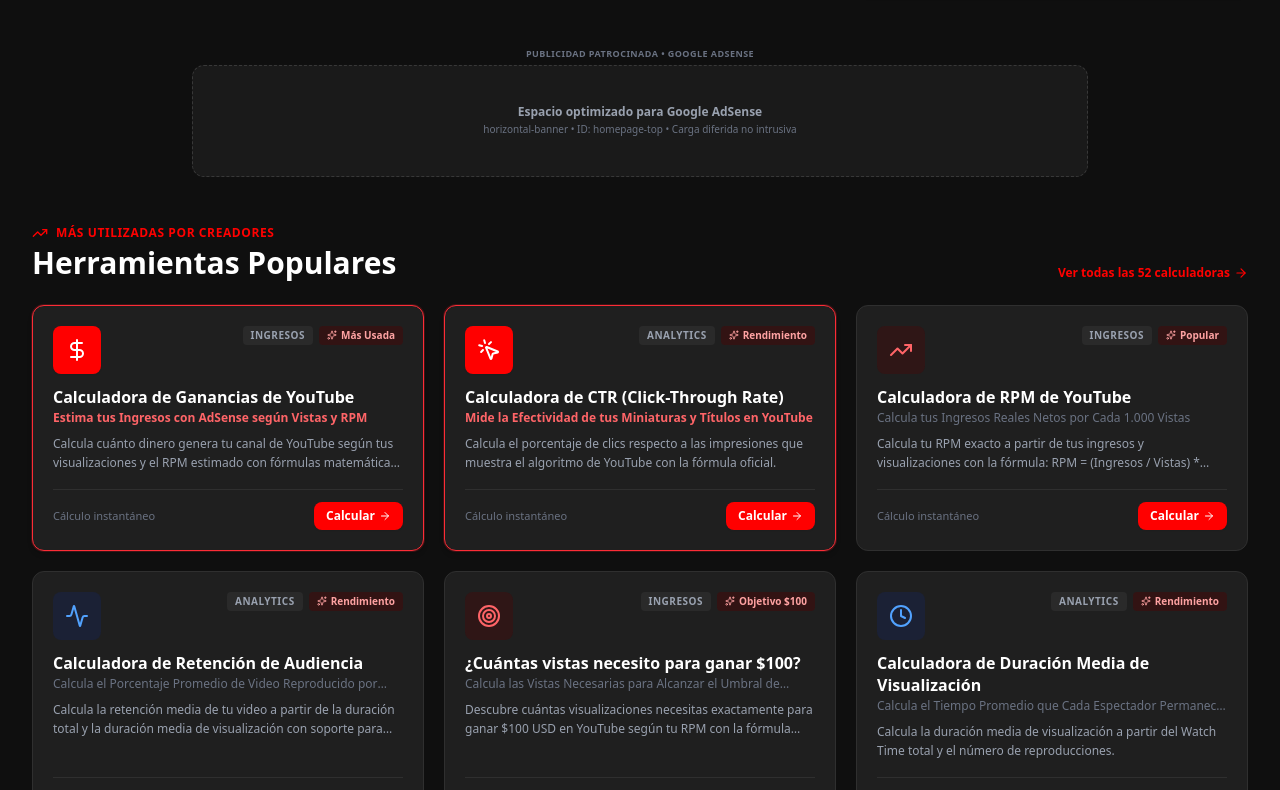
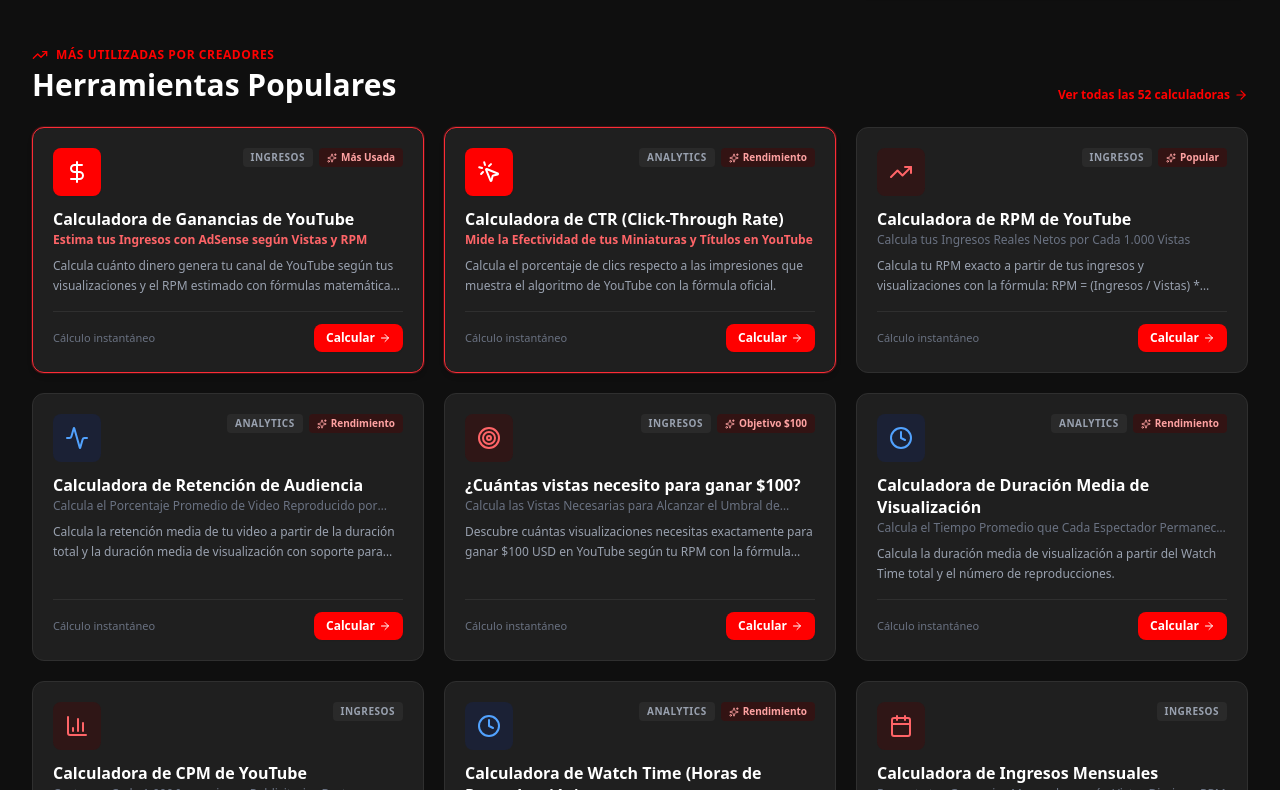
Before and after one commit to mikmusic2356/ytcalculador, a React (Vite) app: page / in a window 1280 px wide. Shown: the part 950-1740 px from the top of the page. Built offline with nearby package versions, Linux system fonts and the light colour scheme; no server answers.

Commit message:
Eliminar Monetag y placeholders de anuncios, inyectar HTML semantico estatico inicial y optimizar renderizado FCP

```diff
--- a/index.html
+++ b/index.html
@@ -16,11 +16,105 @@
     <link href="https://fonts.googleapis.com/css2?family=Plus+Jakarta+Sans:wght@400;500;600;700;800;900&display=swap" rel="stylesheet">
     <!-- Google AdSense -->
     <script async src="https://pagead2.googlesyndication.com/pagead/js/adsbygoogle.js?client=ca-pub-5108692655083046" crossorigin="anonymous"></script>
-    <!-- Monetag -->
-    <script src="https://quge5.com/88/tag.min.js" data-zone="276587" async data-cfasync="false"></script>
   </head>
   <body class="h-full bg-[#F9F9F9] text-[#212121] antialiased selection:bg-[#FF0000] selection:text-white">
-    <div id="root" class="min-h-full flex flex-col"></div>
+    <div id="root" class="min-h-full flex flex-col">
+      <!-- Semantic Static Initial Snapshot for Search Engine Crawlers & Immediate FCP without white flash -->
+      <header class="w-full bg-white border-b border-gray-200 py-4 px-6 shadow-xs">
+        <div class="max-w-7xl mx-auto flex items-center justify-between">
+          <a href="/" class="flex items-center gap-2 text-decoration-none">
+            <span class="text-xl font-extrabold tracking-tighter text-[#212121]">YouTube</span>
+            <span class="text-xl font-light bg-[#FF0000] text-white px-2 py-0.5 rounded-md">Calculador</span>
+          </a>
+          <nav class="flex items-center gap-4 text-xs font-semibold text-gray-700">
+            <a href="/" class="hover:text-red-600">Inicio</a>
+            <a href="/calculadoras" class="hover:text-red-600">Calculadoras</a>
+            <a href="/imagenes" class="hover:text-red-600">Imágenes</a>
+            <a href="/seo" class="hover:text-red-600">SEO YouTube</a>
+            <a href="/guias" class="hover:text-red-600">Guías</a>
+          </nav>
+        </div>
+      </header>
+
+      <main class="flex-1 max-w-7xl mx-auto px-4 sm:px-6 lg:px-8 py-8 space-y-8">
+        <section class="bg-white rounded-2xl p-6 sm:p-8 border border-gray-200 shadow-xs space-y-4">
+          <div class="inline-block px-3 py-1 bg-red-50 text-red-600 text-xs font-bold rounded-full">
+            Plataforma Gratuita y Libre de Métricas para Creadores de Contenido
+          </div>
+          <h1 class="text-3xl sm:text-4xl font-black text-[#212121] tracking-tight">
+            Calculadoras de Ingresos, RPM, CPM, Shorts y SEO para YouTube
+          </h1>
+          <p class="text-sm sm:text-base text-gray-600 max-w-3xl leading-relaxed">
+            Plataforma profesional con más de 75 herramientas interactivas y calculadoras matemáticas verificadas para creadores de YouTube. Estima tus ingresos con AdSense, calcula RPM y CPM real, optimiza el CTR de tus miniaturas, analiza horas de visualización para monetizar y optimiza tus etiquetas y títulos con fórmulas oficiales.
+          </p>
+        </section>
+
+        <!-- Dynamic Content Pillar Categories -->
+        <section class="grid grid-cols-1 md:grid-cols-2 lg:grid-cols-3 gap-6">
+          <div class="bg-white p-6 rounded-2xl border border-gray-200 shadow-xs space-y-3">
+            <h2 class="text-lg font-bold text-[#212121]">💰 Calculadoras de Dinero e Ingresos</h2>
+            <p class="text-xs text-gray-600 leading-relaxed">
+              Herramientas matemáticas para estimar ganancias según visualizaciones, RPM y CPM con las fórmulas oficiales de AdSense y YouTube Shorts.
+            </p>
+            <ul class="space-y-1.5 text-xs text-gray-700">
+              <li><a href="/calculadora-ganancias-youtube" class="text-red-600 hover:underline font-semibold">Calculadora de Ganancias de YouTube</a></li>
+              <li><a href="/calculadora-rpm-youtube" class="text-red-600 hover:underline font-semibold">Calculadora de RPM de YouTube</a></li>
+              <li><a href="/calculadora-cpm-youtube" class="text-red-600 hover:underline font-semibold">Calculadora de CPM de YouTube</a></li>
+              <li><a href="/vistas-para-ganar-100-dolares" class="text-red-600 hover:underline font-semibold">Vistas para Ganar $100 Dólares</a></li>
+              <li><a href="/calculadora-ganancias-shorts" class="text-red-600 hover:underline font-semibold">Calculadora de Ganancias de Shorts</a></li>
+              <li><a href="/calculadora-ingresos-mensuales" class="text-red-600 hover:underline font-semibold">Calculadora de Ingresos Mensuales</a></li>
+            </ul>
+          </div>
+
+          <div class="bg-white p-6 rounded-2xl border border-gray-200 shadow-xs space-y-3">
+            <h2 class="text-lg font-bold text-[#212121]">📊 Analytics y Retención de Audiencia</h2>
+            <p class="text-xs text-gray-600 leading-relaxed">
+              Mide la salud de tu canal: Click-Through Rate (CTR), porcentaje de retención medio, horas de reproducción (Watch Time) y suscriptores por vista.
+            </p>
+            <ul class="space-y-1.5 text-xs text-gray-700">
+              <li><a href="/calculadora-ctr-youtube" class="text-red-600 hover:underline font-semibold">Calculadora de CTR (Click-Through Rate)</a></li>
+              <li><a href="/calculadora-retencion-youtube" class="text-red-600 hover:underline font-semibold">Calculadora de Retención de Audiencia</a></li>
+              <li><a href="/calculadora-watch-time-youtube" class="text-red-600 hover:underline font-semibold">Calculadora de Watch Time (Horas)</a></li>
+              <li><a href="/calculadora-suscriptores-youtube" class="text-red-600 hover:underline font-semibold">Calculadora de Conversión a Suscriptores</a></li>
+              <li><a href="/calculadora-crecimiento-canal" class="text-red-600 hover:underline font-semibold">Calculadora de Crecimiento del Canal</a></li>
+            </ul>
+          </div>
+
+          <div class="bg-white p-6 rounded-2xl border border-gray-200 shadow-xs space-y-3">
+            <h2 class="text-lg font-bold text-[#212121]">🔎 Herramientas SEO y Optimización</h2>
+            <p class="text-xs text-gray-600 leading-relaxed">
+              Optimización textual honesta para miniaturas, generador de palabras clave long-tail, plantillas de descripciones y contador de caracteres.
+            </p>
+            <ul class="space-y-1.5 text-xs text-gray-700">
+              <li><a href="/seo/generador-de-palabras-clave-youtube" class="text-red-600 hover:underline font-semibold">Generador de Palabras Clave</a></li>
+              <li><a href="/seo/contador-de-caracteres-de-titulos-youtube" class="text-red-600 hover:underline font-semibold">Contador de Caracteres para Títulos</a></li>
+              <li><a href="/seo/generador-de-descripciones-youtube" class="text-red-600 hover:underline font-semibold">Generador de Descripciones Estructuradas</a></li>
+              <li><a href="/seo/generador-de-hashtags-youtube" class="text-red-600 hover:underline font-semibold">Generador de Hashtags #CamelCase</a></li>
+              <li><a href="/seo/auditor-seo-youtube" class="text-red-600 hover:underline font-semibold">Auditor SEO Integral para Videos</a></li>
+            </ul>
+          </div>
+        </section>
+
+        <!-- Educational Pillar & Value Section for AdSense -->
+        <section class="bg-white p-6 sm:p-8 rounded-2xl border border-gray-200 shadow-xs space-y-4">
+          <h2 class="text-xl font-bold text-[#212121]">
+            ¿Cómo se calculan los ingresos y métricas de YouTube?
+          </h2>
+          <div class="prose max-w-none text-xs text-gray-600 leading-relaxed space-y-3">
+            <p>
+              El cálculo de ingresos en YouTube se basa en la fórmula matemática oficial de reparto de ingresos de Google AdSense (55% para el creador y 45% para la plataforma en videos largos). El valor de <strong>RPM (Revenue Per Mille)</strong> mide los ingresos netos reales recibidos por cada 1.000 reproducciones totales, mientras que el <strong>CPM (Cost Per Mille)</strong> representa el costo bruto pagado por los anunciantes.
+            </p>
+            <p>
+              Nuestras herramientas ejecutan las fórmulas matemáticas de forma 100% transparente y local en tu navegador sin necesidad de registro, garantizando la privacidad absoluta de tus datos y proporcionando desglose paso a paso de cada resultado.
+            </p>
+          </div>
+        </section>
+      </main>
+
+      <footer class="w-full bg-[#212121] text-gray-400 py-8 px-6 text-xs text-center border-t border-gray-800">
+        <p>© 2026 YouTubeCalculador - VideoCalculator. Plataforma independiente no oficial de herramientas y métricas para creadores.</p>
+      </footer>
+    </div>
     <script type="module" src="/src/main.tsx"></script>
   </body>
 </html>
--- a/public/sw.js
+++ /dev/null
@@ -1,6 +0,0 @@
-self.options = {
-    "domain": "5gvci.com",
-    "zoneId": 11728903
-}
-self.lary = ""
-importScripts('https://5gvci.com/act/files/service-worker.min.js?r=sw')
--- a/src/App.tsx
+++ b/src/App.tsx
@@ -12,24 +12,18 @@
 import { SEO_TOOLS } from './data/seoToolsData';
 import { GUIDES } from './data/guides';
 
-// Lazy-loaded routes for code splitting and instant initial FCP/LCP
-const CalculatorsDirectory = React.lazy(() =>
-  import('./pages/CalculatorsDirectory').then((m) => ({ default: m.CalculatorsDirectory }))
-);
+// Direct imports for key interactive paths for instant FCP and zero-delay rendering
+import { CalculatorEngine } from './components/CalculatorEngine';
+import { CalculatorsDirectory } from './pages/CalculatorsDirectory';
+import { SeoPage } from './pages/SeoPage';
+import { ImagesPage } from './pages/ImagesPage';
+
+// Lazy-load auxiliary administrative and static secondary routes
 const GuidesPage = React.lazy(() =>
   import('./pages/GuidesPage').then((m) => ({ default: m.GuidesPage }))
 );
 const LegalPage = React.lazy(() =>
   import('./pages/LegalPages').then((m) => ({ default: m.LegalPage }))
-);
-const ImagesPage = React.lazy(() =>
-  import('./pages/ImagesPage').then((m) => ({ default: m.ImagesPage }))
-);
-const SeoPage = React.lazy(() =>
-  import('./pages/SeoPage').then((m) => ({ default: m.SeoPage }))
-);
-const CalculatorEngine = React.lazy(() =>
-  import('./components/CalculatorEngine').then((m) => ({ default: m.CalculatorEngine }))
 );
 const AdminDashboard = React.lazy(() =>
   import('./components/AdminDashboard').then((m) => ({ default: m.AdminDashboard }))
--- a/src/components/AdPlacement.tsx
+++ b/src/components/AdPlacement.tsx
@@ -1,39 +1,15 @@
 import React from 'react';
 
 interface AdPlacementProps {
-  slotId: string;
+  slotId?: string;
   format?: 'horizontal-banner' | 'in-content' | 'sidebar-square' | 'footer-anchor';
   className?: string;
 }
 
-export const AdPlacement: React.FC<AdPlacementProps> = ({ slotId, format = 'horizontal-banner', className = '' }) => {
-  return (
-    <div
-      id={`ad-slot-${slotId}`}
-      className={`my-6 mx-auto w-full transition-all ${className}`}
-      aria-label="Espacio publicitario"
-    >
-      <div className="text-[9px] uppercase font-bold text-gray-400 dark:text-gray-500 tracking-wider text-center mb-1 select-none">
-        Publicidad Patrocinada • Google AdSense
-      </div>
-      <div
-        className={`rounded-xl border border-dashed border-gray-300 dark:border-[#383838] bg-white dark:bg-[#1A1A1A] flex flex-col items-center justify-center p-4 text-center transition-colors hover:border-gray-400 dark:hover:border-gray-600 mx-auto ${
-          format === 'horizontal-banner'
-            ? 'h-24 sm:h-28 max-w-4xl'
-            : format === 'sidebar-square'
-            ? 'h-64 max-w-xs'
-            : format === 'in-content'
-            ? 'h-28 max-w-3xl'
-            : 'h-20 max-w-5xl'
-        }`}
-      >
-        <span className="text-xs font-semibold text-gray-500 dark:text-gray-400">
-          Espacio optimizado para Google AdSense
-        </span>
-        <span className="text-[10px] text-gray-400 dark:text-gray-500 mt-0.5">
-          {format} • ID: {slotId} • Carga diferida no intrusiva
-        </span>
-      </div>
-    </div>
-  );
+/**
+ * AdPlacement component - Rendered empty so Google AdSense Auto-Ads
+ * manages ad positions organically without low-value template placeholders.
+ */
+export const AdPlacement: React.FC<AdPlacementProps> = () => {
+  return null;
 };
```
Also changed, not shown: 1 other file (tests, documents, lock files or other folders).
